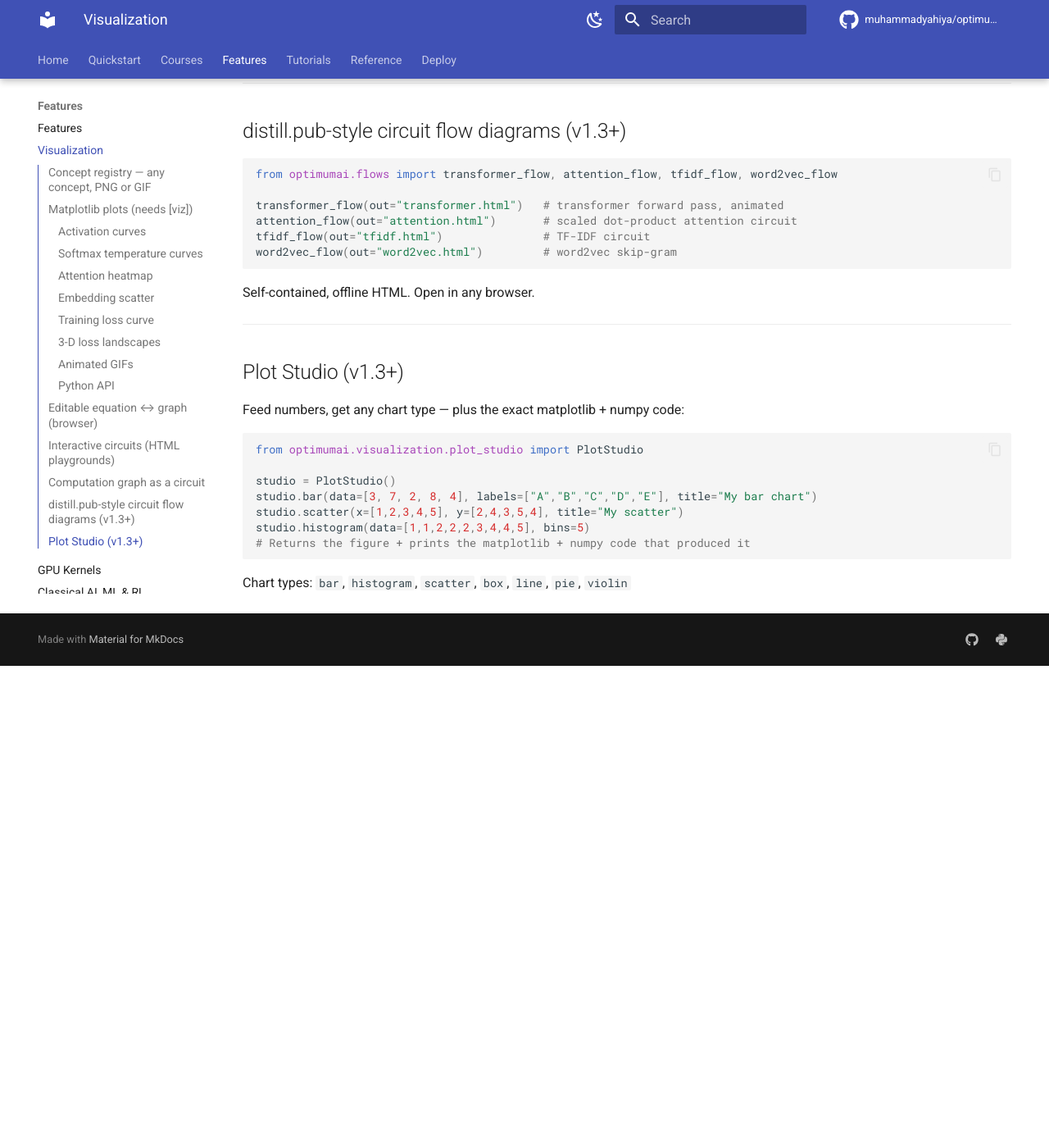
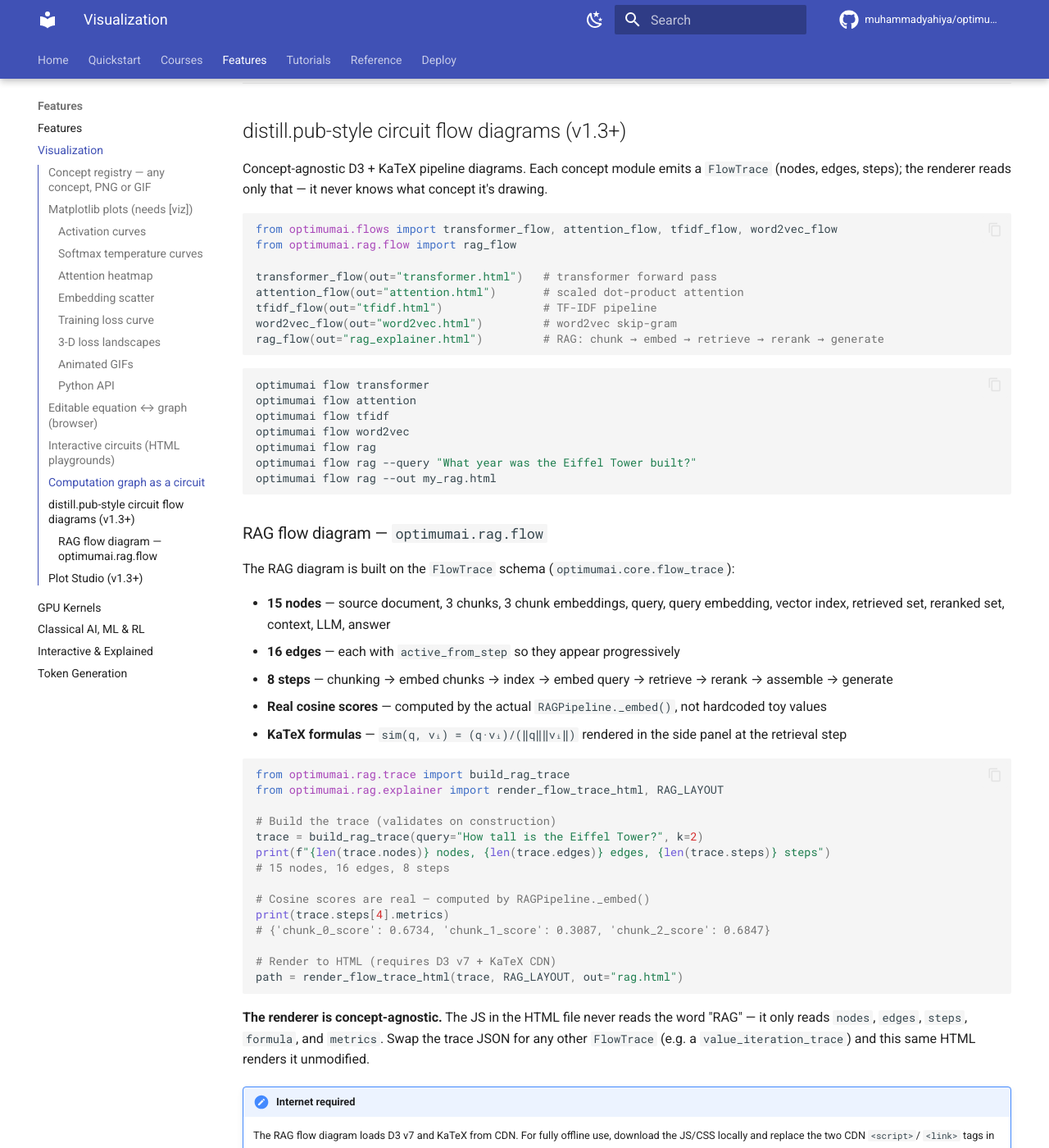
Before and after one commit to muhammadyahiya/optimumai, an MkDocs documentation site: the page built from docs/visualization.md, in a window 1280 px wide and 1400 px high, scrolled down 3466 px. Shown: the whole window at 82% size. Built offline with MkDocs 1.6.1 and Material for MkDocs 9.7.7, drawn with Linux system fonts in a browser that asks for light colours; comment, search, counter and statistics services are not loaded; before the commit the page ends 4278 px from its top, so only the background shows below that.

Commit message:
fix(ci): ruff lint + docs: RAG FlowTrace explainer documented
Lint fixes (ruff --fix)
-----------------------
- core/flow_trace.py: Optional[X] → X | None (UP045, 7 sites)
- rag/explainer.py: remove unused 'from typing import Any' (F401)

Docs updates
------------
docs/features.md
  - RAG section: added FlowTrace explainer block with rag_flow() usage,
    build_rag_trace() example showing real cosine scores, CLI commands

docs/visualization.md
  - distill.pub flows section: added rag_flow alongside transformer/attention
    /tfidf/word2vec, full CLI listing, RAG flow diagram subsection with
    15-node/16-edge/8-step breakdown, concept-agnosticism explanation,
    CDN offline note

docs/interactive.md
  - Added RAG flow diagram as section 1 (new first section):
    8-step stage table, Python API, concept-agnosticism proof,
    CDN/offline note

````diff
--- a/docs/visualization.md
+++ b/docs/visualization.md
@@ -172,16 +172,73 @@ html = to_html(graph, out="circuit.html")
 
 ## distill.pub-style circuit flow diagrams (v1.3+)
 
+Concept-agnostic D3 + KaTeX pipeline diagrams. Each concept module emits a
+`FlowTrace` (nodes, edges, steps); the renderer reads only that — it never
+knows what concept it's drawing.
+
 ```python
 from optimumai.flows import transformer_flow, attention_flow, tfidf_flow, word2vec_flow
+from optimumai.rag.flow import rag_flow
 
-transformer_flow(out="transformer.html")   # transformer forward pass, animated
-attention_flow(out="attention.html")       # scaled dot-product attention circuit
-tfidf_flow(out="tfidf.html")               # TF-IDF circuit
+transformer_flow(out="transformer.html")   # transformer forward pass
+attention_flow(out="attention.html")       # scaled dot-product attention
+tfidf_flow(out="tfidf.html")               # TF-IDF pipeline
 word2vec_flow(out="word2vec.html")         # word2vec skip-gram
+rag_flow(out="rag_explainer.html")         # RAG: chunk → embed → retrieve → rerank → generate
 ```
 
-Self-contained, offline HTML. Open in any browser.
+```bash
+optimumai flow transformer
+optimumai flow attention
+optimumai flow tfidf
+optimumai flow word2vec
+optimumai flow rag
+optimumai flow rag --query "What year was the Eiffel Tower built?"
+optimumai flow rag --out my_rag.html
+```
+
+### RAG flow diagram — `optimumai.rag.flow`
+
+The RAG diagram is built on the `FlowTrace` schema
+(`optimumai.core.flow_trace`):
+
+- **15 nodes** — source document, 3 chunks, 3 chunk embeddings, query,
+  query embedding, vector index, retrieved set, reranked set, context, LLM,
+  answer
+- **16 edges** — each with `active_from_step` so they appear progressively
+- **8 steps** — chunking → embed chunks → index → embed query → retrieve →
+  rerank → assemble → generate
+- **Real cosine scores** — computed by the actual `RAGPipeline._embed()`,
+  not hardcoded toy values
+- **KaTeX formulas** — `sim(q, vᵢ) = (q·vᵢ)/(‖q‖‖vᵢ‖)` rendered in the
+  side panel at the retrieval step
+
+```python
+from optimumai.rag.trace import build_rag_trace
+from optimumai.rag.explainer import render_flow_trace_html, RAG_LAYOUT
+
+# Build the trace (validates on construction)
+trace = build_rag_trace(query="How tall is the Eiffel Tower?", k=2)
+print(f"{len(trace.nodes)} nodes, {len(trace.edges)} edges, {len(trace.steps)} steps")
+# 15 nodes, 16 edges, 8 steps
+
+# Cosine scores are real — computed by RAGPipeline._embed()
+print(trace.steps[4].metrics)
+# {'chunk_0_score': 0.6734, 'chunk_1_score': 0.3087, 'chunk_2_score': 0.6847}
+
+# Render to HTML (requires D3 v7 + KaTeX CDN)
+path = render_flow_trace_html(trace, RAG_LAYOUT, out="rag.html")
+```
+
+**The renderer is concept-agnostic.** The JS in the HTML file never reads
+the word "RAG" — it only reads `nodes`, `edges`, `steps`, `formula`, and
+`metrics`. Swap the trace JSON for any other `FlowTrace` (e.g. a
+`value_iteration_trace`) and this same HTML renders it unmodified.
+
+!!! note "Internet required"
+    The RAG flow diagram loads D3 v7 and KaTeX from CDN. For fully offline
+    use, download the JS/CSS locally and replace the two CDN `<script>`/
+    `<link>` tags in the generated HTML.
 
 ---
 
````
Also changed, not shown: docs/features.md (+20 -1 lines), docs/interactive.md (+68 -4 lines), 2 other files.
